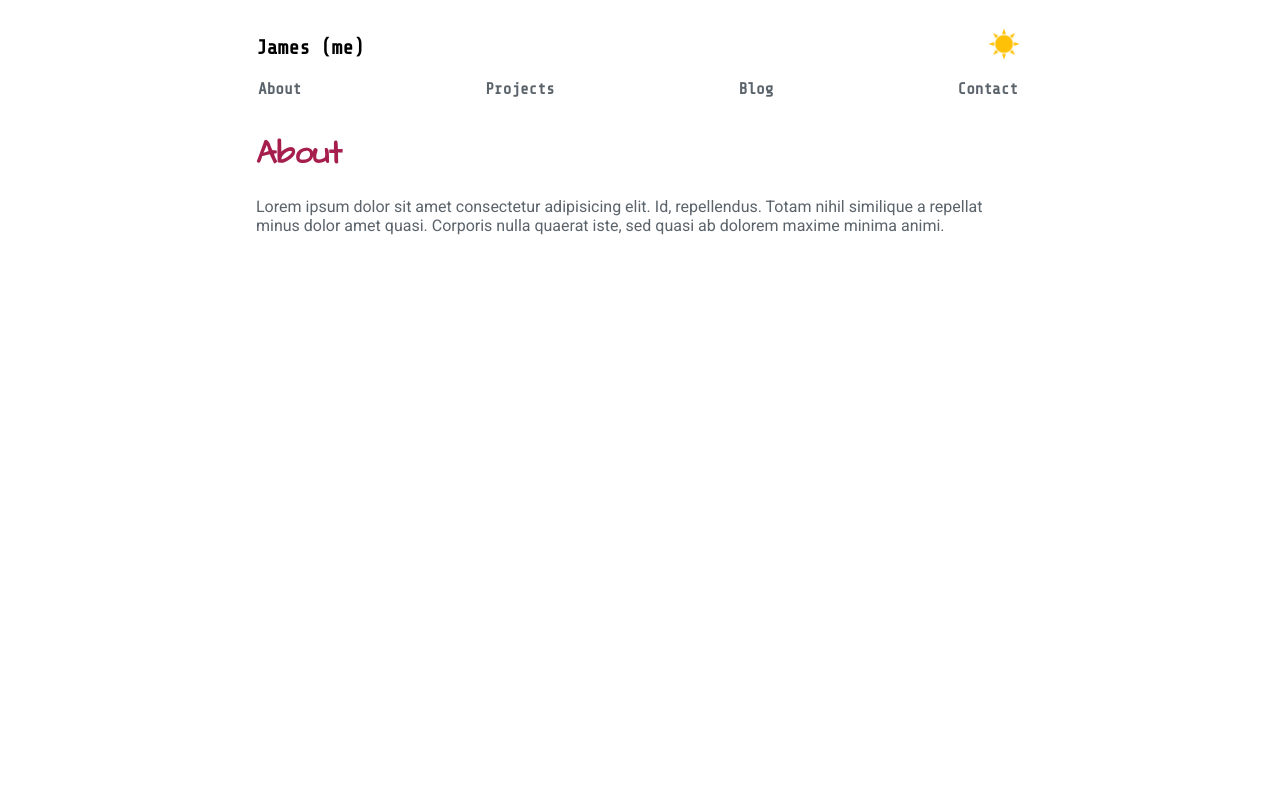
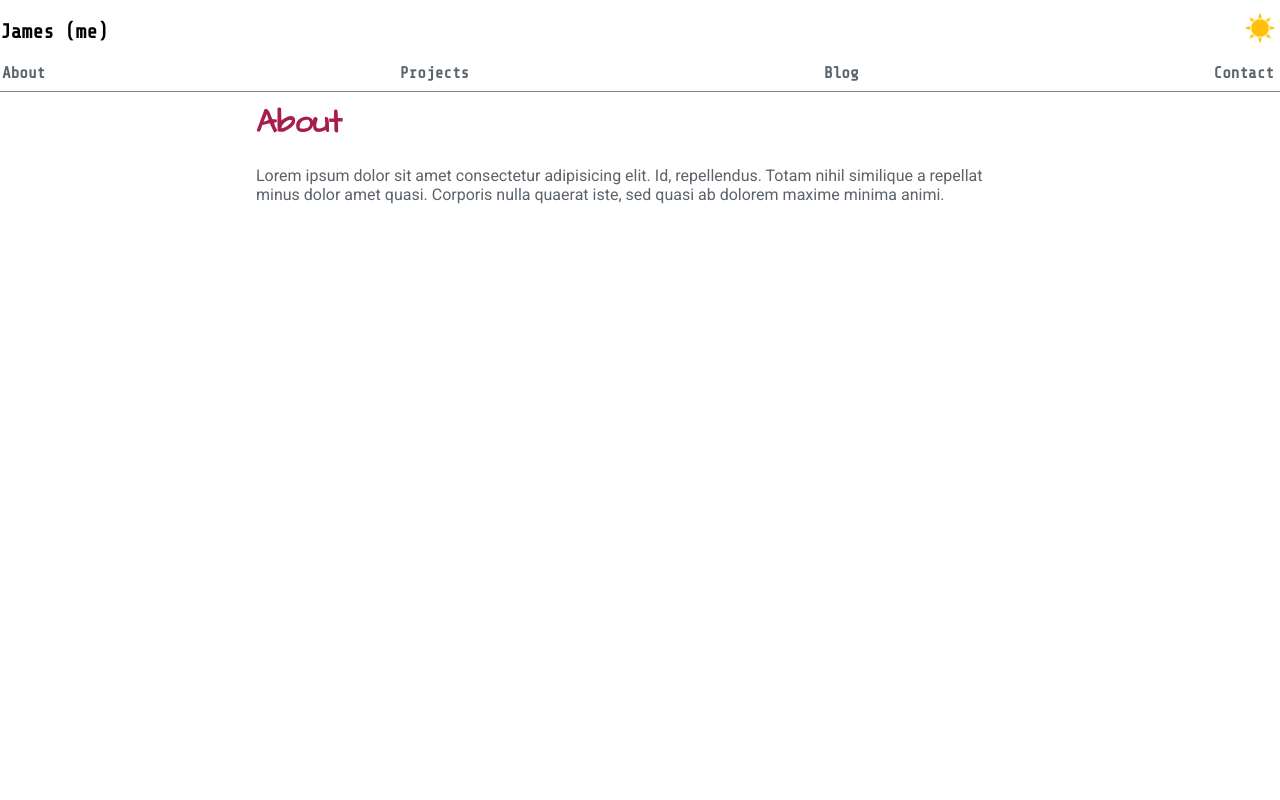
Before and after one commit to jamesncox/portfolio-v2, a React (Create React App) app: page / in a window 1280 px wide. Shown: the top 800 px of the page. Built offline with nearby package versions, Linux system fonts and the light colour scheme.

Commit message:
Add so many things related to scroll position and navbar

```diff
--- a/src/components/layout/Header.js
+++ b/src/components/layout/Header.js
@@ -5,13 +5,13 @@ import NavBar from './NavBar'
 function Header() {
 
     return (
-        <>
+        <div className="nav-parent">
             <header className="navbar-wrapper">
                 <p className="my-name">James (me)</p>
                 <Toggle />
             </header>
             <NavBar />
-        </>
+        </div>
     )
 }
 
--- a/src/components/layout/NavBar.js
+++ b/src/components/layout/NavBar.js
@@ -5,10 +5,10 @@ function NavBar() {
 
     return (
         <nav className="menu-wrapper">
-            <button className="menu-buttons"><Link activeClass="active" to="about" spy={true} smooth={true}>About</Link></button>
-            <button className="menu-buttons"><Link activeClass="active" to="projects" spy={true} smooth={true}>Projects</Link></button>
-            <button className="menu-buttons"><Link activeClass="active" to="blog" spy={true} smooth={true}>Blog</Link></button>
-            <button className="menu-buttons"><Link activeClass="active" to="contact" spy={true} smooth={true}>Contact</Link></button>
+            <button className="menu-buttons"><Link activeClass="active" to="about" spy={true} smooth={true} offset={-100}>About</Link></button>
+            <button className="menu-buttons"><Link activeClass="active" to="projects" spy={true} smooth={true} offset={-100}>Projects</Link></button>
+            <button className="menu-buttons"><Link activeClass="active" to="blog" spy={true} smooth={true} offset={-100}>Blog</Link></button>
+            <button className="menu-buttons"><Link activeClass="active" to="contact" spy={true} smooth={true} offset={-100}>Contact</Link></button>
         </nav>
     )
 }
--- a/src/stylesheets/App.css
+++ b/src/stylesheets/App.css
@@ -13,6 +13,7 @@ body {
     --white: white;
     --off-white: rgb(245, 245, 245);
     --gray: #5b636b;
+    --light-gray: rgb(128, 128, 128);
 
     /* reds */
     --brick-red: #a61e4d;
@@ -38,6 +39,9 @@ body.light {
     --menu-color: var(--gray);
     --description-color: var(--gray);
     --font-weight: var(--bold);
+
+    /* features */
+    --border-color: var(--light-gray);
 }
 
 body.dark {
@@ -50,13 +54,29 @@ body.dark {
     --menu-color: var(--white);
     --description-color: var(--white);
     --font-weight: var(--weight-400);
+
+    /* features */
+    --border-color: var(--off-white);
 }
 
 .App {
     margin: 1rem;
 }
 
+.nav-parent {
+    position: fixed;
+    top: 0;
+    left: 0;
+    margin-right: 1rem;
+    width: 100%;
+    background-color: var(--background-color);
+    border-bottom: 1px solid var(--border-color);
+    padding-bottom: .5em;
+    transition: var(--theme-transition);
+  }
+
 .navbar-wrapper {
+    /* position: fixed; */
     display: flex;
     justify-content: space-between;
 }
@@ -66,9 +86,11 @@ body.dark {
     font-size: 1.25rem;
     font-weight: var(--font-weight);
     color: var(--name-color);
+    transition: var(--theme-transition);
 }
 
 .menu-wrapper {
+    /* position: fixed; */
     display: flex;
     justify-content: space-between;
 }
@@ -81,38 +103,25 @@ body.dark {
     border: none;
     background: none;
     margin-left: -.25rem;
+    transition: var(--theme-transition);
 }
 
 .description {
     font-family: 'Roboto', sans-serif;
 }
 
-.main-container {
-    display: grid;
-    grid-template-columns: 20% 20% 20% 20% 20%;
-    grid-template-rows: 50% 50% 50% 50%;
-    grid-gap: 20px;
-    background-color: #fff;
-    color: #444;
-}
-
-.box {
-    background-color: #444;
-    color: #fff;
-    padding: 10px;
-    font-size: 150%;
-}
-
 /* practice scroll styles */
 
 .practice-scroll {
-    margin-top: 2rem;
+    margin-top: 100px;
     height: 1000px;
     color: var(--description-color);
     font-family: 'Roboto', sans-serif;
+    transition: var(--theme-transition);
 }
 
 .selected-menu {
     font-family: 'Architects Daughter', cursive;
-    color: var(--hightlighted-menu-color)
+    color: var(--hightlighted-menu-color);
+    transition: var(--theme-transition);
 }
--- a/src/stylesheets/Responsive.css
+++ b/src/stylesheets/Responsive.css
@@ -24,4 +24,9 @@
         margin-left: 30%;
         margin-right: 30%;
     }
+
+    /* .nav-parent {
+        margin-left: 30%;
+        margin-right: 30%;
+    } */
 }
```
